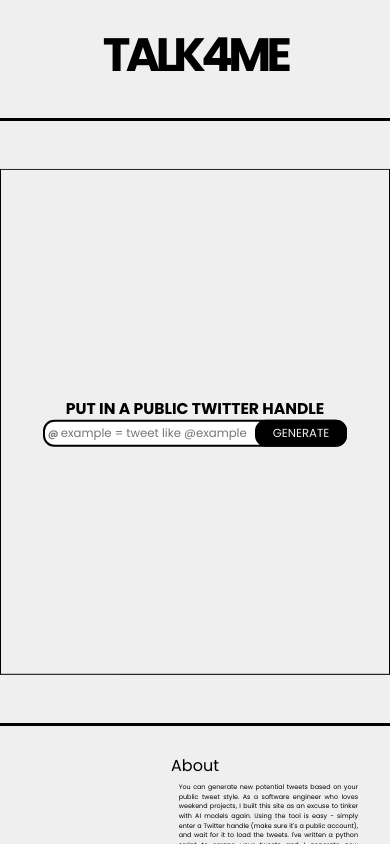
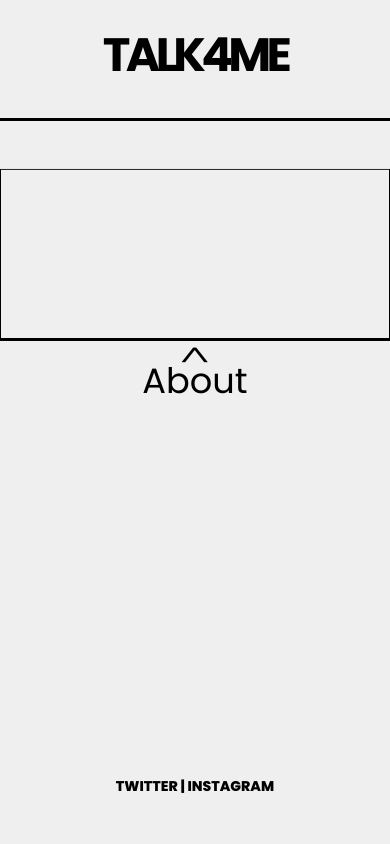
Before and after one commit to tochibedford/talk2me_frontend_next, a Next.js app: page / in a window 390 px wide. Built offline with nearby package versions, Linux system fonts and the light colour scheme.

Commit message:
feat: updated hooks to stop loading when failed

```diff
--- a/components/Footer/Footer.module.scss
+++ b/components/Footer/Footer.module.scss
@@ -1,7 +1,9 @@
 $bottomOverlap: 3rem;
 $rightOverlap: 2rem;
+$sidePadding: 1.5rem + $rightOverlap;
 
 .container {
+  background-color: #efefef;
   width: 60%;
   height: 45%;
   position: fixed;
@@ -12,14 +14,14 @@
   padding: 5rem;
   line-height: 1em;
   padding: 1.5rem;
-  padding-right: 1.5rem + $rightOverlap;
+  padding-right: $sidePadding;
   text-align: right;
   font-size: 2vw;
   display: flex;
   flex-direction: column;
   gap: 0.5em;
 
-  transition: all 0.3s;
+  transition: width 0.3s, height 0.5s, bottom 0.6s;
 
   @media screen and (max-width: 768px) {
     width: 100%;
@@ -31,15 +33,64 @@
     display: grid;
     place-items: start center;
     font-size: 1rem;
+    z-index: 1;
+  }
+
+  .title {
+    position: relative;
+    @media screen and (max-width: 768px) {
+      font-size: 2.2rem;
+      cursor: pointer;
+    }
+    .caretUp {
+      font-weight: 300;
+      font-size: 0.7em;
+      position: absolute;
+      bottom: 150%;
+      width: 100%;
+      text-align: center;
+      transform: scale(1.4, 0.8);
+      display: none;
+      @media screen and (max-width: 768px) {
+        display: initial;
+        font-size: 2.2rem;
+        cursor: pointer;
+      }
+    }
   }
 
   .content {
     margin-left: auto;
     width: 55%;
-    font-size: 0.4em;
+    font-size: 0.8vw;
     line-height: 1.5em;
     white-space: pre-line;
     text-align: justify;
+    transition: opacity 0.3s;
+
+    @media screen and (max-width: 1500px) {
+      font-size: 0.9vw;
+    }
+
+    @media screen and (max-width: 1300px) {
+      font-size: 1vw;
+    }
+
+    @media screen and (max-width: 1100px) {
+      font-size: 1.2vw;
+    }
+
+    @media screen and (max-width: 950px) {
+      font-size: 1.3vw;
+    }
+
+    @media screen and (max-width: 900px) {
+      font-size: 1.35vw;
+    }
+
+    @media screen and (max-width: 768px) {
+      opacity: 0;
+    }
 
     .signOut {
       text-align: right;
@@ -47,20 +98,58 @@
   }
 
   .socialsContainer {
+    position: absolute;
+    bottom: 0 + $bottomOverlap;
+    right: $sidePadding;
     display: flex;
     justify-content: flex-end;
     gap: 1em;
-    margin-left: auto;
     width: 55%;
     font-size: 0.4em;
     line-height: 1.5em;
     white-space: pre-line;
+
+    @media screen and (max-width: 1500px) {
+      font-size: 0.6em;
+    }
+
+    @media screen and (max-width: 1100px) {
+    }
+
+    @media screen and (max-width: 768px) {
+      width: 100%;
+      left: 0;
+      justify-content: center;
+      font-size: 0.8em;
+    }
+
+    .socialsPrompt {
+      @media screen and (max-width: 768px) {
+        display: none;
+      }
+    }
 
     .socials {
       font-weight: 800;
       font-size: 1.1em;
       display: flex;
       gap: 0.2em;
+
+      a {
+        transition: font-size 0.3s;
+        cursor: pointer;
+
+        &:hover {
+          font-size: 1.2em;
+        }
+      }
     }
   }
 }
+
+.isOpen {
+  @media screen and (max-width: 768px) {
+    height: 60%;
+    bottom: 0;
+  }
+}
--- a/components/Footer/index.tsx
+++ b/components/Footer/index.tsx
@@ -1,10 +1,15 @@
+import { useState } from 'react'
 import styles from './Footer.module.scss'
 
 export default function Footer() {
+    const [isOpen, setIsOpen] = useState(true);
     return (
-        <div className={styles.container}>
-            <div className={styles.title}>About</div>
-            <div className={styles.content}>
+        <div className={`${styles.container} ${isOpen ? styles.isOpen : ""}`}>
+            <div className={styles.title} onClick={() => setIsOpen(prev => !prev)}>
+                <div className={styles.caretUp}>{"^"}</div>
+                About
+            </div>
+            <div className={[styles.content, styles.isOpen ? "" : ""].join(" ")}>
                 You can generate new potential tweets based on your public tweet style. As a software engineer who loves weekend projects, I built this site as an excuse to tinker with AI models again.
                 Using the tool is easy - simply enter a Twitter handle (make sure it's a public account), and wait for it to load the tweets. I've written a python script to scrape your tweets and I generate new potential tweets using AI.
                 This website is a personal project of mine, and is not intended to sell you anything.
@@ -16,7 +21,9 @@
                 </div>
             </div>
             <div className={styles.socialsContainer}>
-                Follow me on:
+                <div className={styles.socialsPrompt}>
+                    Follow me on:
+                </div>
                 <div className={styles.socials}>
                     <a href="https://twitter.com/tochibedford" target='_blank' >
                         TWITTER
--- a/hooks.tsx
+++ b/hooks.tsx
@@ -34,6 +34,7 @@
                     setTweets(result)
                 })
                 .catch((error: Error) => {
+                    setIsLoading(false)
                     setError(error.message + (error.cause ? "\n" + error?.cause : ""))
                 })
         }
```
